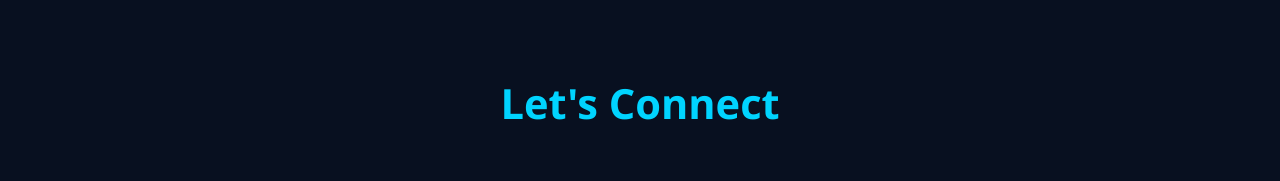
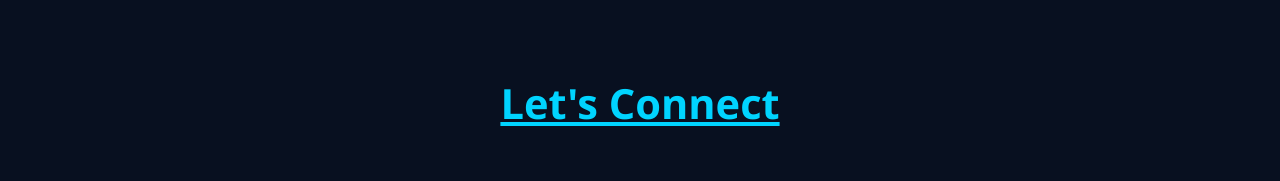
Before and after one commit to alt10fd0f/alt10fd0f.github.io, a plain HTML site: page index.html in a window 1280 px wide. Shown: the part 1305-1486 px from the top of the page. Drawn offline with Linux system fonts and the light colour scheme.

Commit message:
Underline 'Let's Connect' in index.html

```diff
--- a/index.html
+++ b/index.html
@@ -212,7 +212,7 @@
     </section>
 
     <section class="connect">
-        <h2>Let's Connect</h2>
+        <h2><u>Let's Connect</u></h2>
         <p>Whether you want to discuss a project or just say hi, feel free to drop a message.</p>
         <div class="socials">
             <a href="https://discord.com/users/989152479222579260" target="_blank" rel="noopener noreferrer" class="btn" style="background:#5865F2; color:white;">
```
